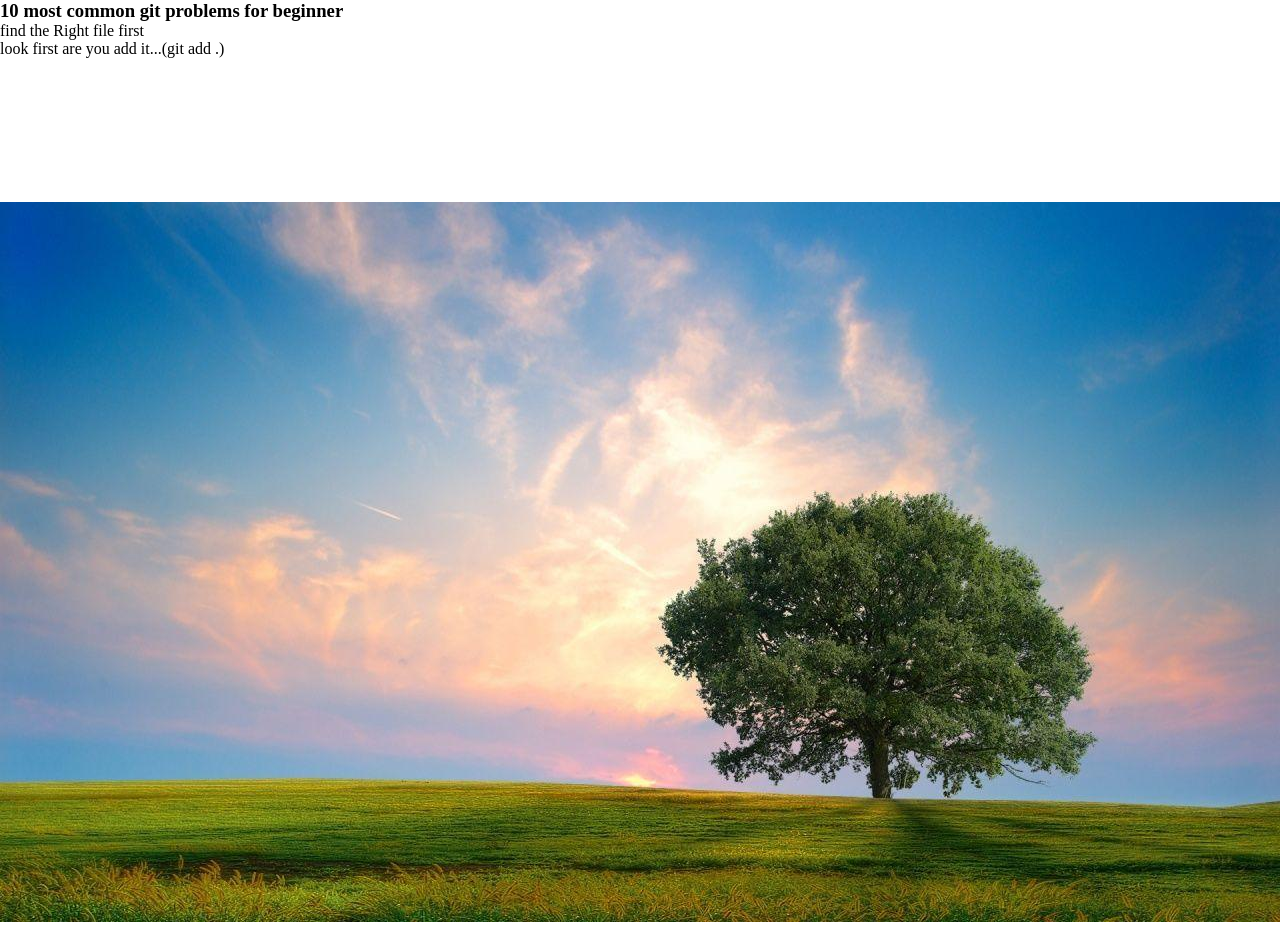
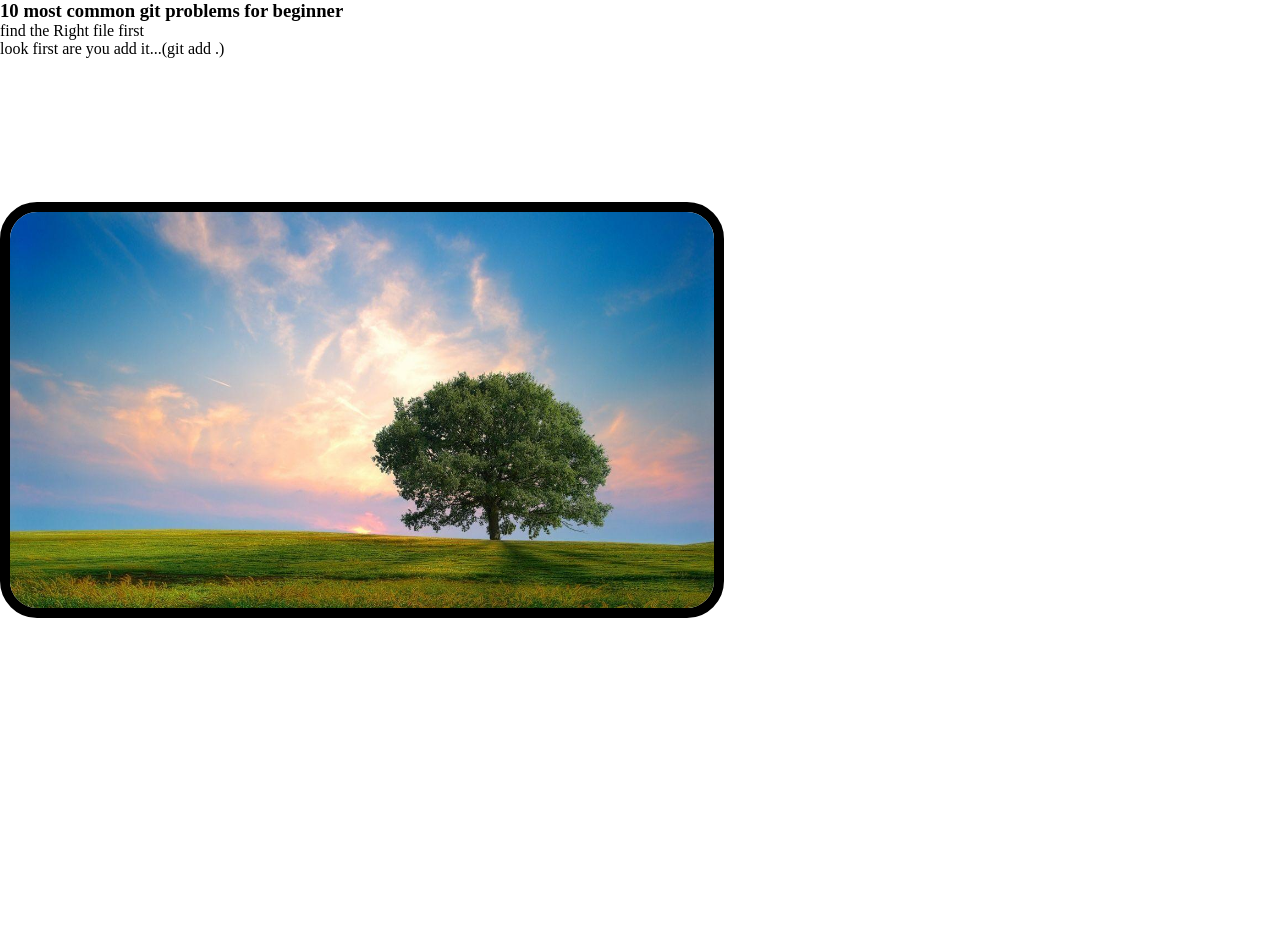
Before and after one commit to tanvir3100/our-prblm-is-never-last, a plain HTML site: page index.html in a window 1280 px wide. After the commit the page ends 800 px from the top, so only its background shows below. Drawn offline with Linux system fonts and the light colour scheme.

Commit message:
secound added file

```diff
--- a/css/style.css
+++ b/css/style.css
@@ -3,3 +3,8 @@
     padding: 0;
 
 }
+img{
+    border: 10px solid black;
+    border-radius: 37px;
+    width: 55%;
+}
```
